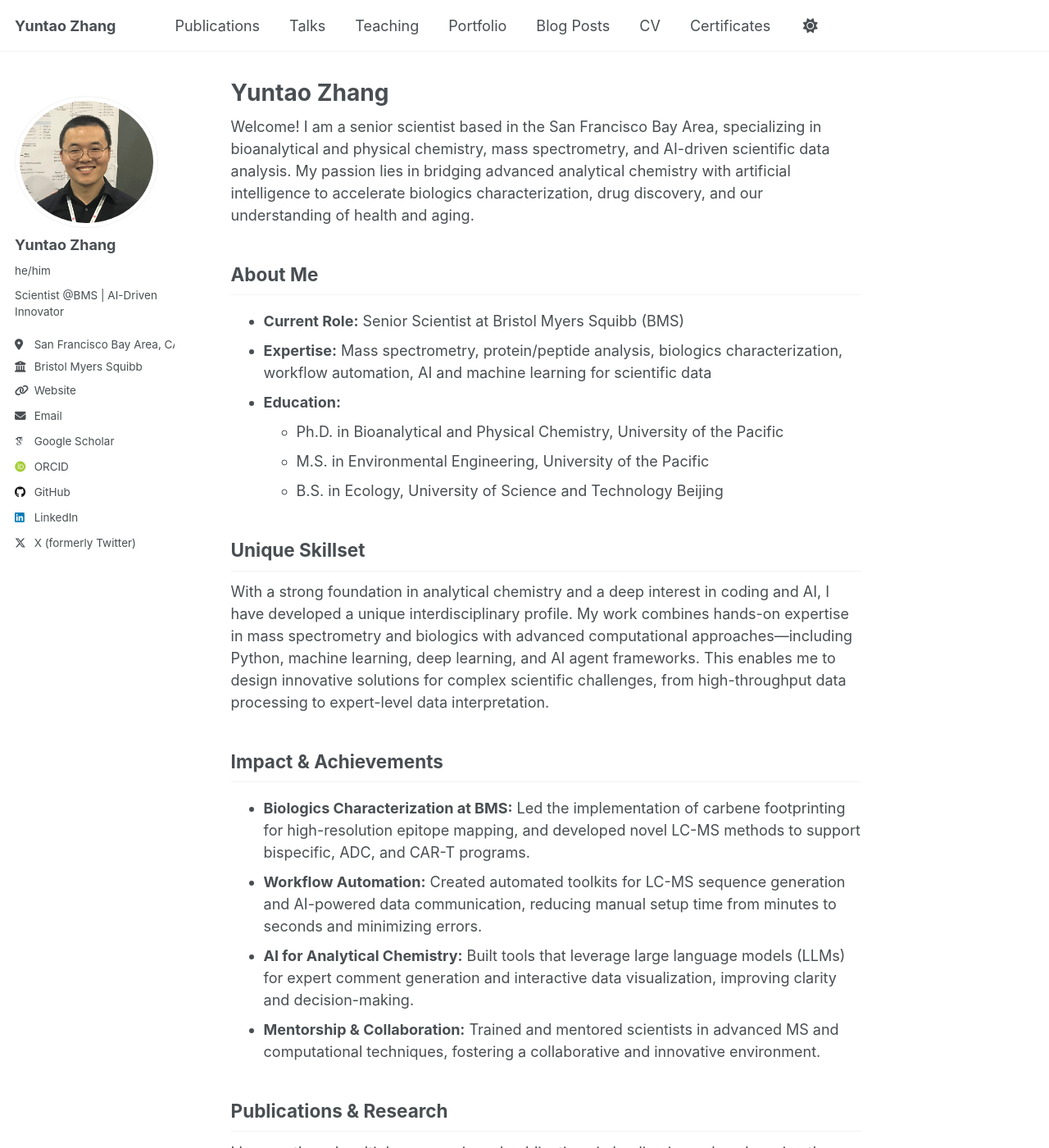
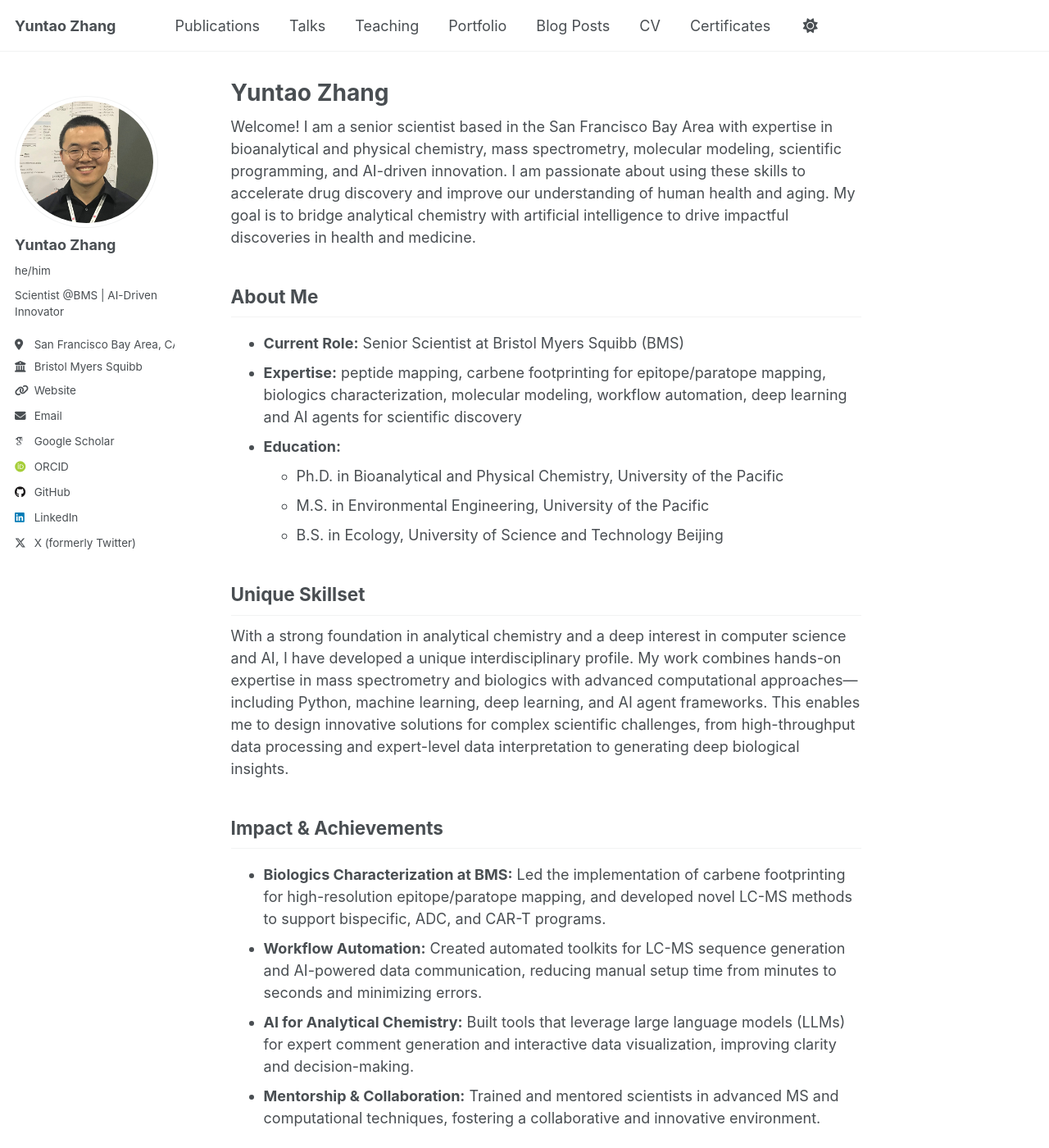
Before and after one commit to yuntaozhang999/yuntaozhang999.github.io, a Jekyll site: the page built from _pages/about.md, in a window 1280 px wide and 1400 px high. Shown: the whole window at 82% size. Built offline with Jekyll 4.4.1, drawn with Linux system fonts in a browser that asks for light colours; some web fonts are replaced; some of the changed text lies outside the part shown.

Commit message:
Revise about page to enhance personal narrative, update expertise and education sections, and refine impact and achievements. Expand on professional development and vision for the future of biopharma and health research.

```diff
--- a/_pages/about.md
+++ b/_pages/about.md
@@ -7,12 +7,12 @@ redirect_from:
   - /about.html
 ---
 
-Welcome! I am a senior scientist based in the San Francisco Bay Area, specializing in bioanalytical and physical chemistry, mass spectrometry, and AI-driven scientific data analysis. My passion lies in bridging advanced analytical chemistry with artificial intelligence to accelerate biologics characterization, drug discovery, and our understanding of health and aging.
+Welcome! I am a senior scientist based in the San Francisco Bay Area with expertise in bioanalytical and physical chemistry, mass spectrometry, molecular modeling, scientific programming, and AI-driven innovation. I am passionate about using these skills to accelerate drug discovery and improve our understanding of human health and aging. My goal is to bridge analytical chemistry with artificial intelligence to drive impactful discoveries in health and medicine.
 
 ## About Me
 
 - **Current Role:** Senior Scientist at Bristol Myers Squibb (BMS)
-- **Expertise:** Mass spectrometry, protein/peptide analysis, biologics characterization, workflow automation, AI and machine learning for scientific data
+- **Expertise:** peptide mapping, carbene footprinting for epitope/paratope mapping, biologics characterization, molecular modeling, workflow automation, deep learning and AI agents for scientific discovery
 - **Education:**
   - Ph.D. in Bioanalytical and Physical Chemistry, University of the Pacific
   - M.S. in Environmental Engineering, University of the Pacific
@@ -20,23 +20,23 @@ Welcome! I am a senior scientist based in the San Francisco Bay Area, specializi
 
 ## Unique Skillset
 
-With a strong foundation in analytical chemistry and a deep interest in coding and AI, I have developed a unique interdisciplinary profile. My work combines hands-on expertise in mass spectrometry and biologics with advanced computational approaches—including Python, machine learning, deep learning, and AI agent frameworks. This enables me to design innovative solutions for complex scientific challenges, from high-throughput data processing to expert-level data interpretation.
+With a strong foundation in analytical chemistry and a deep interest in computer science and AI, I have developed a unique interdisciplinary profile. My work combines hands-on expertise in mass spectrometry and biologics with advanced computational approaches—including Python, machine learning, deep learning, and AI agent frameworks. This enables me to design innovative solutions for complex scientific challenges, from high-throughput data processing and expert-level data interpretation to generating deep biological insights.
 
 ## Impact & Achievements
 
-- **Biologics Characterization at BMS:** Led the implementation of carbene footprinting for high-resolution epitope mapping, and developed novel LC-MS methods to support bispecific, ADC, and CAR-T programs.
+- **Biologics Characterization at BMS:** Led the implementation of carbene footprinting for high-resolution epitope/paratope mapping, and developed novel LC-MS methods to support bispecific, ADC, and CAR-T programs.
 - **Workflow Automation:** Created automated toolkits for LC-MS sequence generation and AI-powered data communication, reducing manual setup time from minutes to seconds and minimizing errors.
 - **AI for Analytical Chemistry:** Built tools that leverage large language models (LLMs) for expert comment generation and interactive data visualization, improving clarity and decision-making.
 - **Mentorship & Collaboration:** Trained and mentored scientists in advanced MS and computational techniques, fostering a collaborative and innovative environment.
 
 ## Publications & Research
 
-I have authored multiple peer-reviewed publications in leading journals, advancing the field of mass spectrometry and peptide/protein analysis. My research explores the interplay between molecular structure, chirality, and analytical measurement, with a focus on developing new methods and insights for the life sciences.
+I have authored multiple peer-reviewed publications in leading journals, advancing the field of mass spectrometry, peptide/peptoid analysis, and molecular modeling. My research is rooted in fundamental physical chemistry, exploring the interplay between molecular structure, chirality, and analytical measurement. Through both experimental and computational approaches, I have developed a deep understanding of mass spectrometry and am an expert in molecular modeling.
 See my [publications](/publications/) for details.
 
-## Coding, AI & Certificates
+## Professional Development & Certificates
 
-I am committed to continuous learning in AI and software development, holding certificates in:
+I am committed to continuous learning in scientific programming, AI, and leadership. I enjoy building innovative tools, exploring new technologies, and deepening my understanding of strategy and entrepreneurship. I hold certificates in:
 - [Machine Learning (Stanford/Coursera)](/certificates/machine-learning-stanfordonline-coursera-2024/)
 - [Deep Learning Specialization (DeepLearning.AI)](/certificates/deep-learning-specialization-deeplearningai-coursera-2024/)
 - [AI Agents (Hugging Face)](/certificates/agents-course-huggingface-2025/)
@@ -46,7 +46,7 @@ Explore all [certificates](/certificates/) and [projects](/#projects).
 
 ## Vision
 
-I believe that the future of biopharma and health research lies at the intersection of analytical chemistry and AI. By integrating domain expertise with advanced computational tools, we can accelerate discoveries, improve therapies, and deepen our understanding of aging and disease. I am excited to contribute to teams that value innovation, collaboration, and scientific rigor—especially in today’s challenging biopharma landscape.
+I believe the future of biopharma and health research lies at the intersection of rigorous biological insights and cutting-edge technology and AI. By integrating domain expertise with advanced computational tools, we can accelerate discoveries, improve therapies, and deepen our understanding of aging and disease. I am excited to help advance our understanding of human biology and contribute to the development of new therapies for serious diseases and aging.
 
 ---
 
```
